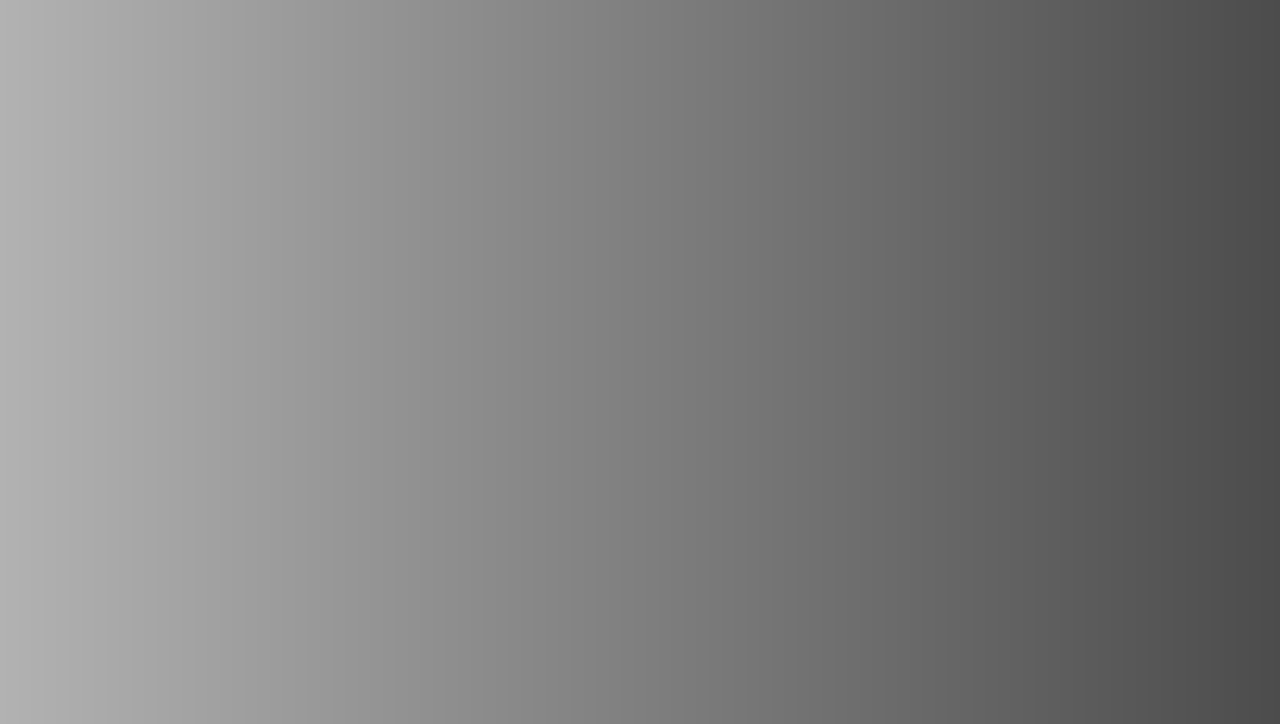
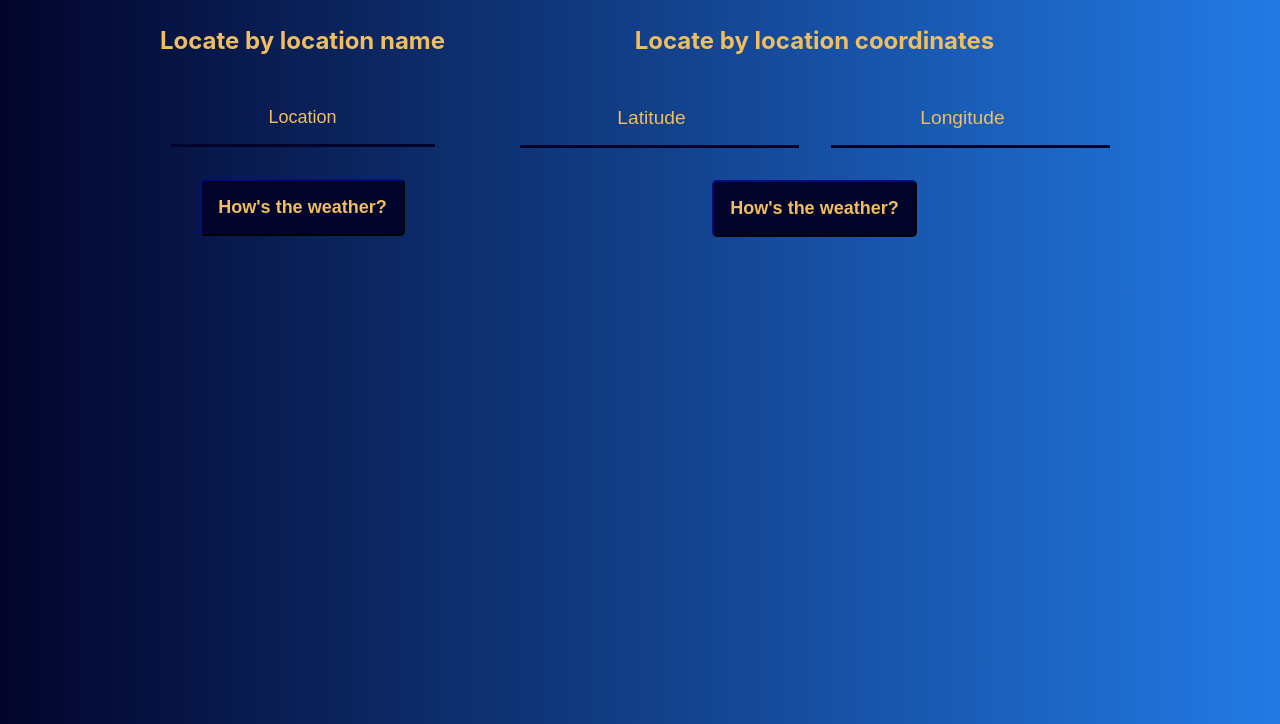
Before and after one commit to 20kaushik02/rq-training-openweather-front-end, a plain HTML site: page index.html in a window 1280 px wide. Shown: the part 76-800 px from the top of the page. Drawn offline with Linux system fonts and the light colour scheme.

Commit message:
front end layout, script work started

```diff
--- a/index.css
+++ b/index.css
@@ -1,3 +1,8 @@
+:root {
+  --primary-color: rgb(2, 4, 43);
+  --secondary-color: rgb(34, 122, 229);
+  --tertiary-color: rgb(240, 189, 96);
+}
 body {
   margin: 0;
   font-family: -apple-system, BlinkMacSystemFont, "Segoe UI", "Roboto", "Oxygen",
@@ -5,19 +10,104 @@ body {
     sans-serif;
   -webkit-font-smoothing: antialiased;
   -moz-osx-font-smoothing: grayscale;
-  background: linear-gradient(90deg, rgba(0, 0, 0, 0.3), rgba(0, 0, 0, 0.7));
+  background: linear-gradient(
+    90deg,
+    var(--primary-color),
+    var(--secondary-color)
+  );
+  color: var(--tertiary-color);
 }
 
 code {
   font-family: source-code-pro, Menlo, Monaco, Consolas, "Courier New",
     monospace;
 }
-#root {
-  color: rgba(255, 255, 255, 0.7);
-}
 
 .root__h1 {
   text-align: center;
+}
+
+.searchTypes {
+  display: flex;
+  flex-direction: row;
+  justify-content: center;
+  align-items: center;
+  width: 80%;
+  margin: auto;
+}
+
+.searchTypes__type {
+  display: flex;
+  flex-direction: column;
+  justify-content: center;
+  align-items: center;
+  margin: auto;
+}
+
+.searchType__heading {
+  text-align: center;
+}
+
+.searchType__input,
+.searchType__input:active,
+.searchType__input:focus {
+  text-align: center;
+  color: var(--tertiary-color);
+  box-sizing: border-box;
+  margin: 1rem;
+  padding: 1rem;
+  background: transparent;
+  border-width: 0 0 2px 0;
+  border-bottom: solid var(--primary-color);
+  outline: none;
+  transition: 0.2s all ease-in-out;
+}
+
+.searchType__input::placeholder {
+  color: var(--tertiary-color);
+}
+
+.searchType__input:hover {
+  transform: scale(1.1);
+}
+
+.searchType--text {
+  font-size: large;
+}
+
+.searchType--number {
+  font-size: larger;
+}
+
+.searchType__button {
+  padding: 1rem;
+  margin: 1rem;
+  background: var(--primary-color);
+  color: var(--tertiary-color);
+  font-weight: bolder;
+  font-size: large;
+  border-radius: 5px;
+  border-color: var(--primary-color);
+  outline: none;
+  transition: 0.2s all ease-in-out;
+}
+
+.searchType__button:hover {
+  transform: scale(1.1);
+}
+
+.searchType__numbers {
+  display: flex;
+  flex-direction: row;
+  justify-content: center;
+  align-items: center;
+}
+
+.searchResults {
+  display: flex;
+  flex-direction: column;
+  justify-content: center;
+  align-items: center;
 }
 
 /* Desktop only */
@@ -30,4 +120,10 @@ code {
 
 /* Mobile only (i think?) */
 @media only screen and (max-width: 767px) {
+  .searchTypes {
+    flex-direction: column;
+  }
+  .searchType__numbers {
+    flex-direction: column;
+  }
 }
--- a/index.html
+++ b/index.html
@@ -8,11 +8,35 @@
     <meta name="theme-color" content="#000000" />
     <meta name="description" content="Yet another weather application" />
     <title>YAWA - Yet Another Weather Application</title>
+    <script src="js/assets/jquery-3.6.0.js"></script>
+    <script src="js/index.js"></script>
   </head>
   <body>
     <noscript>You need to enable JavaScript to run this app.</noscript>
     <div id="root">
       <h1 class="root__h1">YAWA - Yet Another Weather Application</h1>
+      <div class="searchTypes">
+        <div class="searchTypes__type">
+          <h2 class="searchType__heading">Locate by location name</h3>
+          <input type="text" class="searchType__input searchType--text" placeholder="Location" id="locname_text"/>
+          <button type="submit" class="searchType__button" id="locname_button">
+            How's the weather?
+          </button>
+        </div>
+        <div class="searchTypes__type">
+          <h2 class="searchType__heading">Locate by location coordinates</h3>
+          <div class="searchType__numbers">
+            <input type="number" class="searchType__input searchType--number" placeholder="Latitude" id="lat_num"/>
+            <input type="number" class="searchType__input searchType--number" placeholder="Longitude" id="lon_num"/>
+          </div>
+          <button type="submit" class="searchType__button" id="coords_button">
+            How's the weather?
+          </button>
+        </div>
+      </div>
+      <div class="searchResults">
+        <h2 class="searchResults__heading"></h2>
+      </div>
     </div>
   </body>
 </html>
--- /dev/null
+++ b/js/index.js
@@ -0,0 +1,35 @@
+$(document).ready(function () {
+  $.getScript("js/geocoding.js");
+  $.getScript("js/weather.js");
+  handleLocnameSubmit();
+  handleCoordsSubmit();
+});
+
+const handleLocnameSubmit = () => {
+  $("#locname_button").click(function (e) {
+    e.preventDefault();
+    const locname = $("#locname_text").val();
+    if (locname.length > 0) {
+      changeResultsHeading(locname);
+    } else {
+      return;
+    }
+  });
+};
+
+const handleCoordsSubmit = () => {
+  $("#coords_button").click(function (e) {
+    e.preventDefault();
+    const lat = $("#lat_num").val();
+    const lon = $("#lon_num").val();
+    if (lat != "" && lon != "") {
+      changeResultsHeading(`${lat}°N ${lon}°E`);
+    } else {
+      return;
+    }
+  });
+};
+
+const changeResultsHeading = (value) => {
+  $(".searchResults__heading").text(`Weather at ${value}:`);
+};
```
Also changed, not shown: js/geocoding.js (added), js/weather.js (added).
